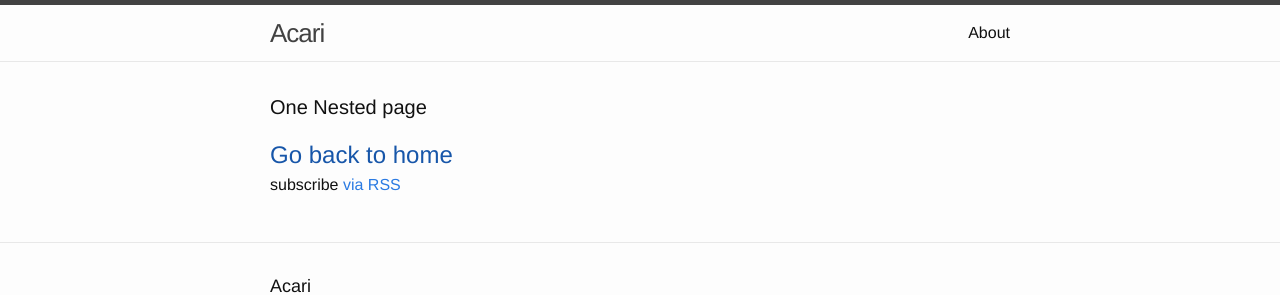
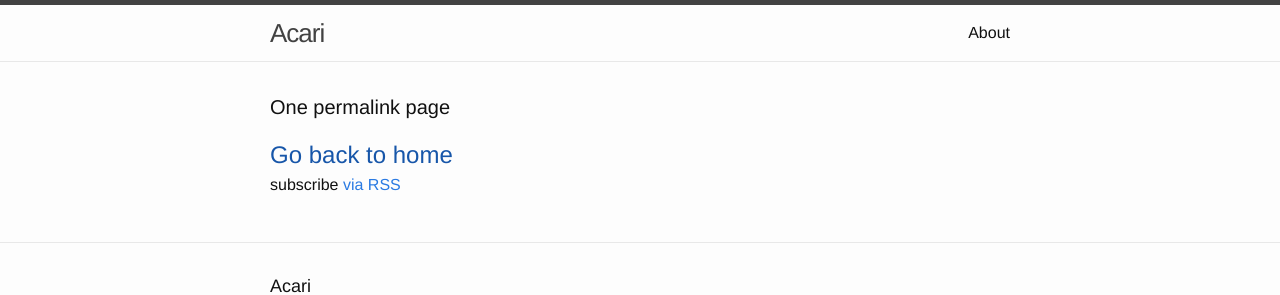
Before and after one commit to Unthrottled/blog, a Jekyll site: the page built from nested/permalink.html, in a window 1280 px wide. Shown: the top 295 px of the page. Built offline with Jekyll 4.4.1, drawn with Linux system fonts in a browser that asks for light colours.

```diff
--- a/nested/permalink.html
+++ b/nested/permalink.html
@@ -5,7 +5,7 @@
 
 <div class="home">
 
-  <h1 class="page-heading">One Nested page</h1>
+  <h1 class="page-heading">One permalink page</h1>
 
   <a class="post-link" href="{{ site.baseurl }}"> Go back to home </a>
 
```
